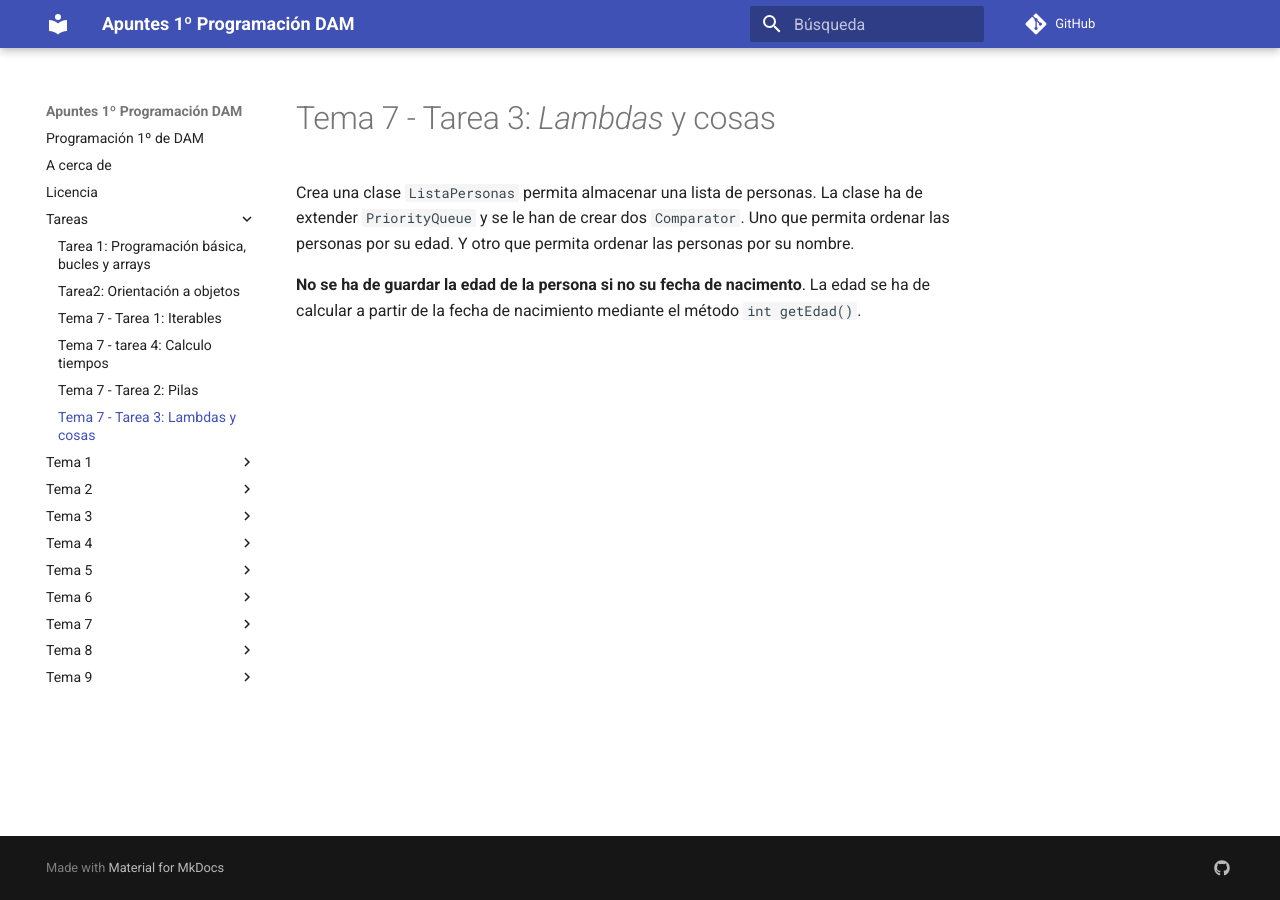
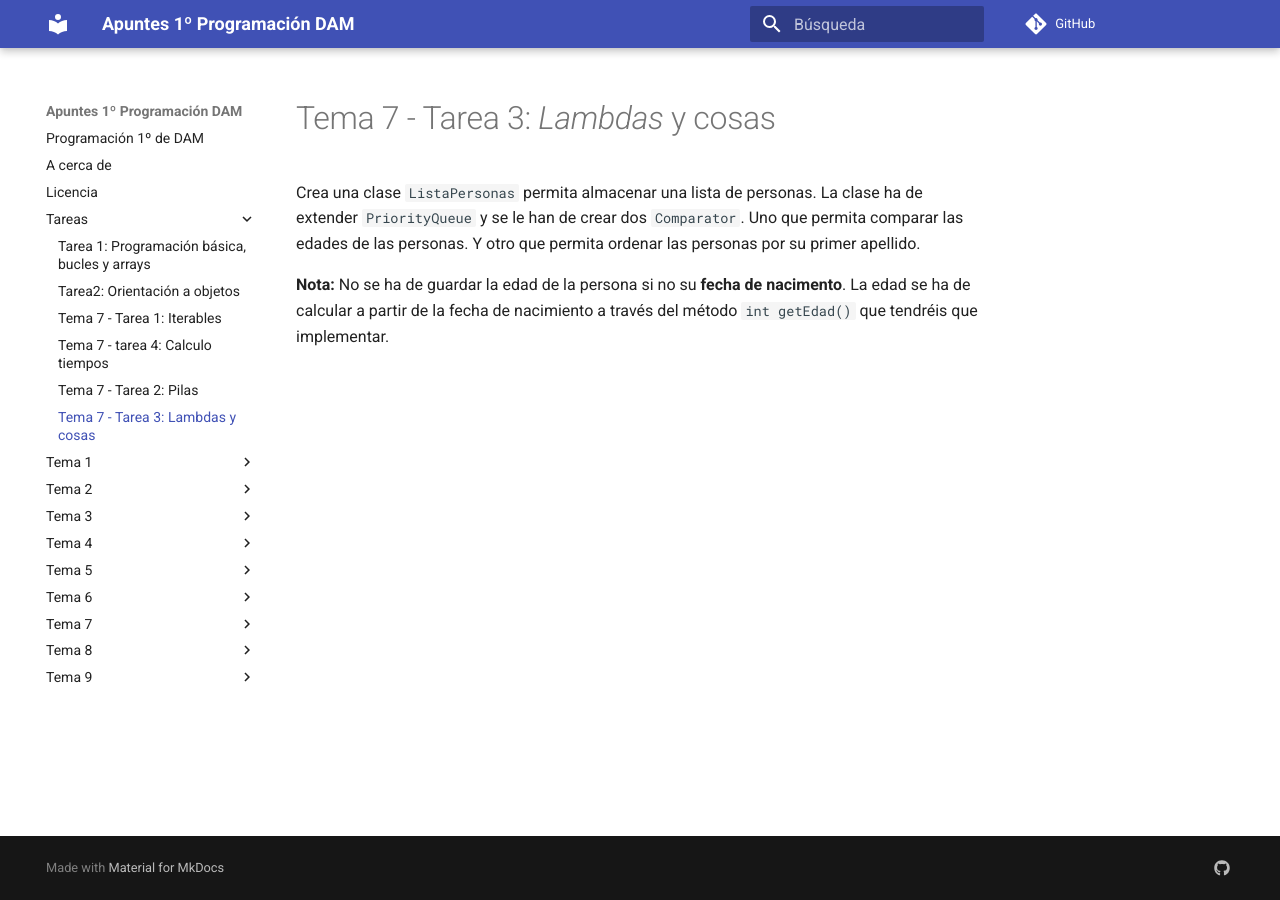
Before and after one commit to mmourazos/DAM_PR_Apuntes, an MkDocs documentation site: the page built from docs/Tareas/Tarea 6 - Enunciado.md, in a window 1280 px wide. Built offline with MkDocs 1.6.1 and Material for MkDocs 9.7.7, drawn with Linux system fonts in a browser that asks for light colours; comment, search, counter and statistics services are not loaded.

Commit message:
Retoque enunciados.

```diff
--- a/docs/Tareas/Tarea 6 - Enunciado.md
+++ b/docs/Tareas/Tarea 6 - Enunciado.md
@@ -1,5 +1,5 @@
 # Tema 7 - Tarea 3: _Lambdas_ y cosas
 
-Crea una clase `ListaPersonas` permita almacenar una lista de personas. La clase ha de extender `PriorityQueue` y se le han de crear dos `Comparator`. Uno que permita ordenar las personas por su edad. Y otro que permita ordenar las personas por su nombre.
+Crea una clase `ListaPersonas` permita almacenar una lista de personas. La clase ha de extender `PriorityQueue` y se le han de crear dos `Comparator`. Uno que permita comparar las edades de las personas. Y otro que permita ordenar las personas por su primer apellido.
 
-**No se ha de guardar la edad de la persona si no su fecha de nacimento**. La edad se ha de calcular a partir de la fecha de nacimiento mediante el método `int getEdad()`.
+**Nota:** No se ha de guardar la edad de la persona si no su **fecha de nacimento**. La edad se ha de calcular a partir de la fecha de nacimiento a través del método `int getEdad()` que tendréis que implementar.
```
Also changed, not shown: docs/Tareas/Tarea 4 - Enunciado.md (+4 -0 lines), docs/Tareas/Tarea 5 - Enunciado.md (+2 -2 lines).
